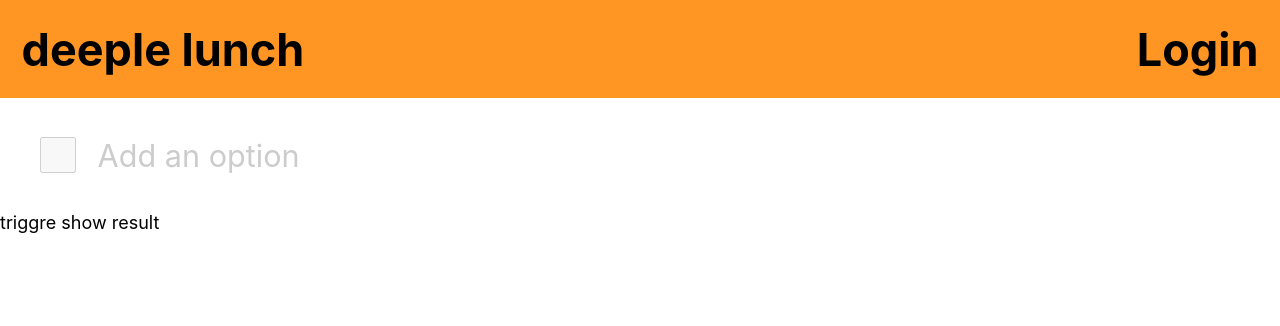
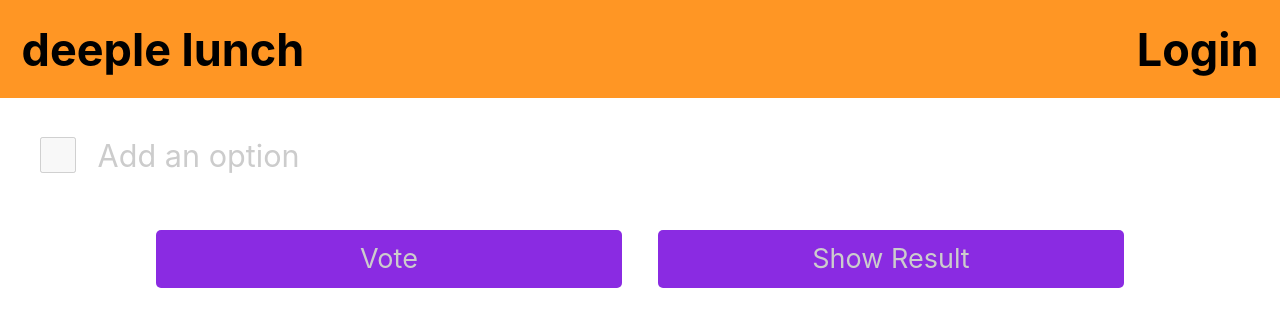
Before and after one commit to giftpyk93/deepleLunch, a React (Create React App) app in the folder vote-lunch/: page / in a window 1280 px wide. Shown: the top 326 px of the page. Built offline with nearby package versions, Linux system fonts and the light colour scheme.

Commit message:
set vote

```diff
--- a/vote-lunch/src/components/check.js
+++ b/vote-lunch/src/components/check.js
@@ -28,7 +28,7 @@ const Check = props => {
   const { text, handleChangeChecked, initCheck, isAddOption, addOptionClick } = props
   const [checkedValue, setCheckedValue] = useState(initCheck)
   const onClickChecked = () => {
-    // handleChangeChecked(!checkedValue)
+    handleChangeChecked(text)
     setCheckedValue(!checkedValue)
   }
 
--- a/vote-lunch/src/components/mainLayout.js
+++ b/vote-lunch/src/components/mainLayout.js
@@ -19,10 +19,29 @@ const Container = styled.div`
   flex-direction: column;
 `
 
-const mocklist = [
-  {checked: true, text: 'ข้าวมันไก่'},
-  {checked: false, text: 'ข้าวมันไก่'}
-]
+const BtnContainer = styled.div`
+  display: flex;
+  flex-direction: row;
+  justify-content: center;
+`
+
+const Btn = styled.div`
+  height: 2.2rem;
+  padding: 0.5rem;
+  margin: 1rem;
+  width: 35%;
+  font-size: 1.5rem;
+  background-color: blueviolet;
+  color: #fff;
+  border-radius: 5px;
+  display: flex;
+  justify-content: center;
+  align-items: center;
+  ${props => props.disabled && `
+    cursor: not-allowed;
+    color: #ccc;
+  `}
+`
 
 const getLocalStorage = () => {
   const user = localStorage.getItem(USER_KEY)
@@ -47,10 +66,18 @@ const MainLayout = () => {
   const [showResult, setShowResult] = useState(false)
   const [currentUser, setcrrUser] = useState(initData.user)
   const [restaurantList, setRestaurantList] = useState(initData.restaurants)
-  const [allVote, setAllVote] = useState(initData.votes)
+  const [allVote, setAllVote] = useState(initData.votes || [])
   const getVoteFromCrrUser = allVote && _.find(allVote, vote => vote.user === currentUser)
 
   const [currentUserVote, setCrrUserVote] = useState(getVoteFromCrrUser ? getVoteFromCrrUser.vote : [])
+  const [alreadyVote, setAlreadyVote] = useState(!_.isEqual(currentUserVote, []))
+
+  const handleSelectedChoice = selected => {
+    const selectedChoice = _.xor(currentUserVote, [selected])
+    setCrrUserVote(selectedChoice)
+    console.log('selec', selectedChoice)
+  }
+
   return <div>
     <Header
       title="deeple lunch"
@@ -63,9 +90,41 @@ const MainLayout = () => {
     />
     <Container>
       {
-        showResult ? <Result /> : <VoteList restaurantlist={restaurantList} currentUserVote={currentUserVote} handleAddOption={() => setOpenOptionModal(true)} handleVoteChange={() => {}} />
+        showResult ? <Result /> : <VoteList restaurantlist={restaurantList} currentUserVote={currentUserVote} handleAddOption={() => setOpenOptionModal(true)} handleVoteChange={handleSelectedChoice} />
       }
-      <div onClick={() => setShowResult(!showResult)}>triggre show result</div>
+      {
+        showResult
+        ? <BtnContainer>
+            <Btn onClick={() => setShowResult(!showResult)}>Back To Vote</Btn>
+          </BtnContainer>
+        : <BtnContainer>
+            <Btn disabled={_.isEqual(currentUserVote, [])} onClick={() => {
+                if (_.isEqual(currentUserVote, [])) return
+                if (!currentUser) setOpenLoginModal(true)
+                const computeUserVotes = {
+                  user: currentUser,
+                  votes: currentUserVote
+                }
+
+                const newAllvotes = allVote
+                _.remove(newAllvotes, vote => vote.user === currentUser)
+                newAllvotes.push(computeUserVotes)
+
+                const votesData = JSON.stringify(newAllvotes)
+
+                localStorage.setItem(ALL_VOTE_KEY, votesData)
+
+                setAllVote(newAllvotes)
+                setAlreadyVote(true)
+              }}
+            >Vote</Btn>
+            <Btn disabled={!alreadyVote} onClick={() => {
+              if (!alreadyVote) return
+              setShowResult(!showResult)
+            }}>Show Result</Btn>
+          </BtnContainer>
+      }
+
     </Container>
     <Modal
       isOpen={isOpenLoginModal}
```
